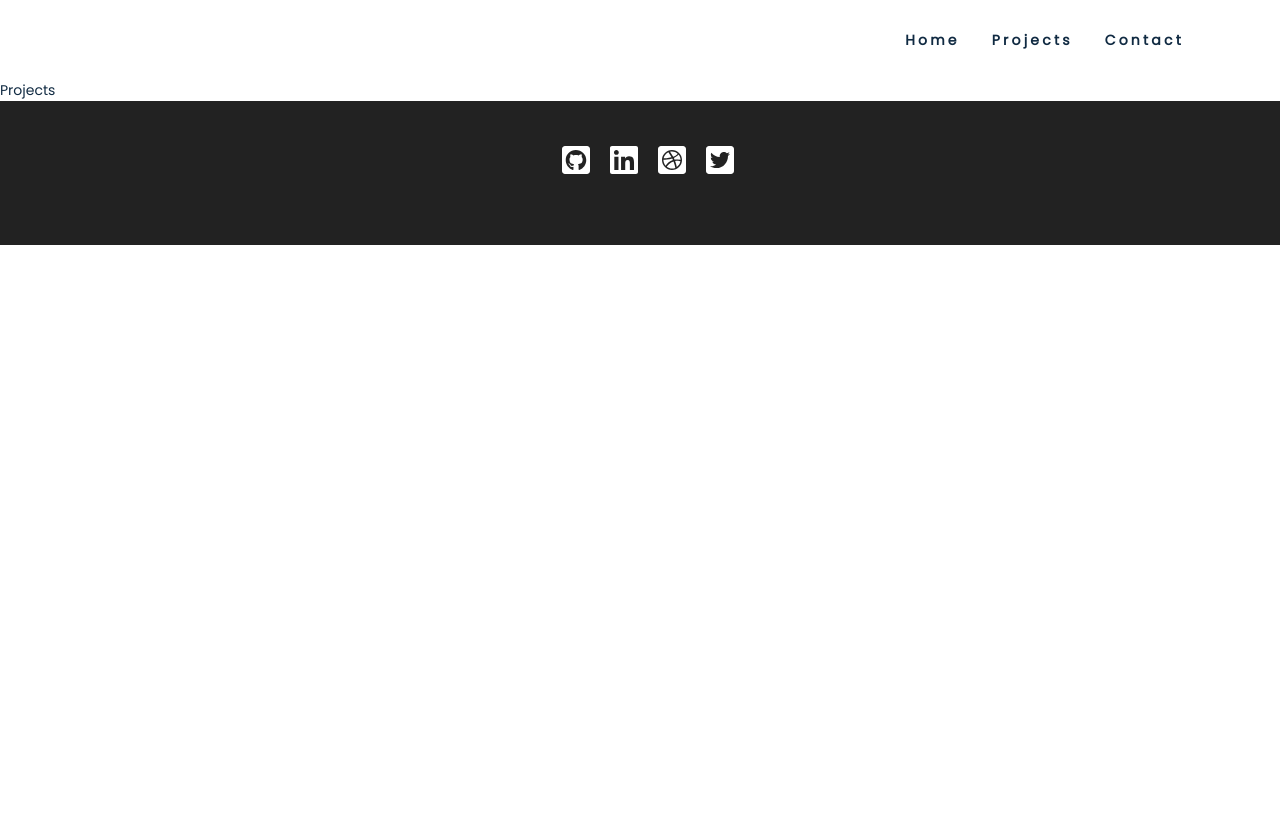
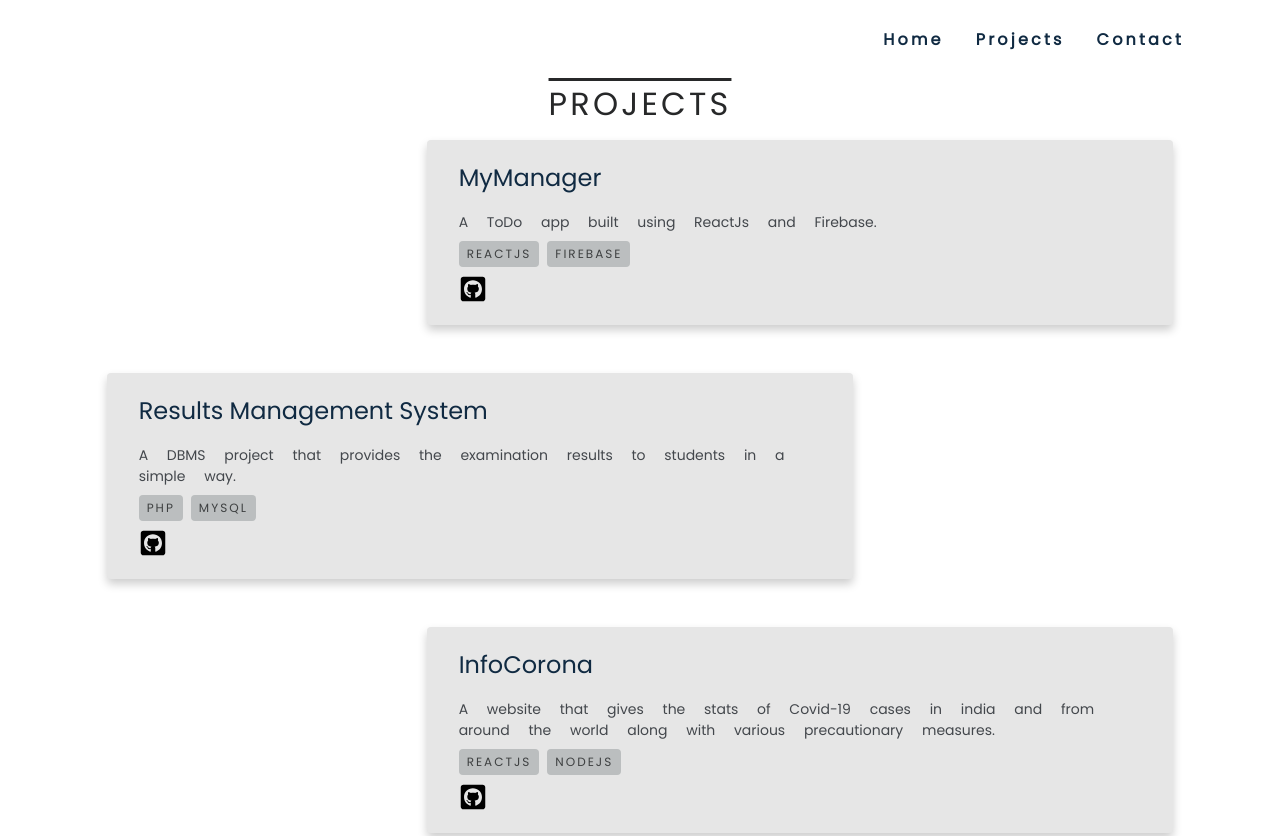
Before and after one commit to PoojaMallikarjun/poojamallikarjun.github.io, a Gatsby site: page /projects in a window 1280 px wide. Shown: the top 836 px of the page. Before the commit the page ends 800 px from the top, so only its background shows below. Built offline with nearby package versions, Linux system fonts and the light colour scheme; Gatsby itself is replaced by a stand-in of ours.

Commit message:
Added Projects and modified styling

```diff
--- a/src/components/Navbar.js
+++ b/src/components/Navbar.js
@@ -1,5 +1,5 @@
 import React from "react"
-import { FaAlignRight } from "react-icons/fa"
+import { GrList } from "react-icons/gr"
 import PageLinks from "../constants/links"
 
 const Navbar = ({ toggleSidebar }) => {
@@ -9,7 +9,7 @@ const Navbar = ({ toggleSidebar }) => {
         <div className="nav-header">
           {/* <h1>Pooja Mallikarjun</h1> */}
           <button type="button" className="toggle-btn" onClick={toggleSidebar}>
-            <FaAlignRight></FaAlignRight>
+            <GrList></GrList>
           </button>
         </div>
         <PageLinks styleClass="nav-links"></PageLinks>
--- /dev/null
+++ b/src/constants/projects.js
@@ -0,0 +1,58 @@
+import React from "react"
+import { FaGithubSquare } from "react-icons/fa"
+
+const data = [
+  {
+    id: 1,
+    title: "MyManager",
+    description: "A ToDo app built using ReactJs and Firebase.",
+    stack: ["ReactJs", "Firebase"],
+    link: "https://github.com/PoojaMallikarjun/Mymanager",
+  },
+  {
+    id: 2,
+    title: "Results Management System",
+    description:
+      "A DBMS project that provides the examination results to students in a simple way.",
+    stack: ["PHP", "MySQL"],
+    link: "https://github.com/PoojaMallikarjun/ResultsManagementSystem",
+  },
+  {
+    id: 3,
+    title: "InfoCorona",
+    description:
+      "A website that gives the stats of Covid-19 cases in india and from around the world along with various precautionary measures.",
+    stack: ["ReactJs", "nodeJs"],
+    link: "https://github.com/PoojaMallikarjun/InfoCorona-1",
+  },
+]
+
+const projectslist = data.map(project => {
+  return (
+    <article className="project">
+      <div className="project-info">
+        <h3>{project.title}</h3>
+        <p className="project-desc">{project.description}</p>
+        <div className="project-stack">
+          {project.stack.map(item => {
+            return <span>{item}</span>
+          })}
+        </div>
+        <div className="project-links">
+          <a href={project.link}>
+            <FaGithubSquare className="project-icon" />
+          </a>
+        </div>
+      </div>
+    </article>
+  )
+})
+
+export default () => {
+  return (
+    <div className="project-page">
+      <h1>Projects</h1>
+      {projectslist}
+    </div>
+  )
+}
--- a/src/constants/socialLinks.js
+++ b/src/constants/socialLinks.js
@@ -10,23 +10,22 @@ const data = [
   {
     id: 1,
     icon: <FaGithubSquare className="social-icon"></FaGithubSquare>,
-    url: "https://www.twitter.com",
+    url: "https://github.com/PoojaMallikarjun",
   },
   {
     id: 2,
     icon: <FaLinkedin className="social-icon"></FaLinkedin>,
-    url: "https://www.twitter.com",
+    url: "https://www.linkedin.com/in/pooja-m-112165171/",
   },
   {
     id: 3,
     icon: <FaDribbbleSquare className="social-icon"></FaDribbbleSquare>,
-    url: "https://www.twitter.com",
+    url: "https://dribbble.com/pooja_m",
   },
-
   {
     id: 4,
     icon: <FaTwitterSquare className="social-icon"></FaTwitterSquare>,
-    url: "https://www.twitter.com",
+    url: "https://twitter.com/pooja_m702",
   },
 ]
 const links = data.map(link => {
--- a/src/css/main.css
+++ b/src/css/main.css
@@ -20,9 +20,9 @@ body {
 ul {
   list-style-type: none;
 }
-li {
+/* li {
   display: inline-block;
-}
+} */
 
 a {
   text-decoration: none;
@@ -95,12 +95,12 @@ h4 {
   font-size: 2rem;
   background: transparent;
   border-color: transparent;
-  color: var(--clr-primary-5);
+  color: #181b1b;
   cursor: pointer;
-  transition: var(--transition);
+  transition: all 0.3s linear;
 }
 .toggle-btn:hover {
-  color: var(--clr-primary-2);
+  color: hsl(195, 2%, 33%);
 }
 
 .nav-links {
@@ -124,6 +124,7 @@ h4 {
     letter-spacing: 0.2rem;
     transition: all 0.3s linear;
     padding: 0.5rem 0;
+    font-size: 1rem;
   }
   .nav-links a:hover {
     color: hsl(209, 61%, 16%);
@@ -143,7 +144,7 @@ h4 {
 
 /*sidebar*/
 .sidebar {
-  background: hsl(210, 36%, 96%);
+  background: hsl(0, 0%, 99%);
   position: fixed;
   top: 0;
   left: 0;
@@ -168,7 +169,7 @@ h4 {
   display: block;
   text-align: center;
   text-transform: capitalize;
-  color: #404040;
+  color: #1a1919;
   letter-spacing: 0.2rem;
   margin-bottom: 0.5rem;
   font-size: 2rem;
@@ -347,15 +348,7 @@ Footer
   display: grid;
   place-items: center;
 }
-.footer h4 {
-  margin-top: 0.5rem;
-  color: #fff;
-  font-weight: normal;
-  text-transform: uppercase;
-}
-.footer h4 span {
-  color: #2caeba;
-}
+
 .footer-links {
   margin: 0 auto 1rem auto;
 }
@@ -367,6 +360,9 @@ Footer
 }
 .footer .social-link:hover {
   color: #cccccc;
+}
+.footer li {
+  display: inline;
 }
 
 /*contact page*/
@@ -392,7 +388,7 @@ Footer
 .contact-form h3 {
   font-size: 2rem;
   padding-top: 1.25rem;
-  color: #102a42;
+  color: #272829;
 }
 
 .contact-form h4 {
@@ -406,20 +402,21 @@ Footer
 .form-group {
   padding: 1rem 1.5rem;
 }
+
 .form-control {
   display: block;
   width: 100%;
   padding: 0.75rem 1rem;
   border: none;
   margin-bottom: 1.25rem;
-  background: hsl(0, 0%, 95%);
+  background: #f2f2f2;
   border-radius: 0.25rem;
   /* text-transform: uppercase; */
   letter-spacing: 0.2rem;
 }
 .form-control::placeholder {
   font-family: "Poppins", sans-serif;
-  color: hsl(209, 61%, 16%);
+  color: hsl(210, 16%, 20%);
   text-transform: uppercase;
   letter-spacing: 0.2rem;
 }
@@ -432,3 +429,142 @@ Footer
   border-top-right-radius: 0;
   border-top-left-radius: 0;
 }
+
+/*projects*/
+.projects {
+  background: hsl(210, 36%, 96%);
+}
+.project {
+  display: grid;
+  margin-bottom: 3rem;
+}
+.project-page {
+  align-items: center;
+}
+.project-page h1 {
+  font-size: 2rem;
+  text-align: center;
+  text-transform: uppercase;
+  font-weight: 400;
+  text-decoration: overline;
+  color: #272829;
+  letter-spacing: 0.2rem;
+}
+
+.project-info {
+  background: #e6e6e6;
+  padding: 1rem 2rem;
+  border-bottom-left-radius: 0.25rem;
+  border-bottom-right-radius: 0.25rem;
+}
+
+.project-info h3 {
+  font-weight: 500;
+  margin-bottom: 1rem;
+  font-size: 1.5rem;
+}
+.project-desc {
+  word-spacing: 15px;
+  color: hsl(209, 28%, 39%);
+}
+.project-stack {
+  margin-top: 0.5rem;
+  margin-bottom: 0.5rem;
+}
+.project-stack span,
+.about-stack span {
+  display: inline-block;
+  background: hsl(195, 3%, 74%);
+  color: hsl(200, 2%, 25%);
+  margin-right: 0.5rem;
+  padding: 0.25rem 0.5rem;
+  border-radius: 0.25rem;
+  text-transform: uppercase;
+  letter-spacing: 2px;
+  font-size: 0.85rem;
+}
+.about-stack span {
+  margin-top: 0.5rem;
+}
+.project-icon {
+  color: #000;
+  font-size: 1.75rem;
+  margin-right: 0.5rem;
+  transition: all 0.3s linear;
+}
+.project-icon:hover {
+  color: #868080;
+}
+
+@media screen and (min-width: 320px) {
+  .project {
+    grid-template-columns: repeat(12, 1fr);
+    align-items: center;
+  }
+
+  .project-info {
+    border-radius: 0.25rem;
+    box-shadow: 0 5px 8px rgba(0, 0, 0, 0.2);
+    z-index: 1;
+    grid-column: 2/12;
+    grid-row: 1 / 1;
+  }
+  /* .project-page h1 {
+    font-size: 1.5rem;
+  }
+  .project-info h3 {
+    font-weight: 500;
+    margin-bottom: 1rem;
+  } */
+  .project-desc {
+    word-spacing: 15px;
+    color: hsl(213, 6%, 28%);
+  }
+  .project-stack span,
+  .about-stack span {
+    display: inline-block;
+    background: hsl(195, 3%, 74%);
+    color: hsl(200, 2%, 25%);
+    margin-right: 0.5rem;
+    padding: 0.25rem 0.5rem;
+    border-radius: 0.25rem;
+    text-transform: uppercase;
+    letter-spacing: 2px;
+    font-size: 0.75rem;
+  }
+}
+
+@media screen and (min-width: 576px) {
+  .project-img {
+    height: 19rem;
+  }
+}
+@media screen and (min-width: 768px) {
+  .project-img {
+    height: 22rem;
+  }
+}
+@media screen and (min-width: 992px) {
+  .project {
+    grid-template-columns: repeat(12, 1fr);
+    align-items: center;
+  }
+
+  .project-info {
+    border-radius: 0.25rem;
+    box-shadow: 0 5px 10px rgba(0, 0, 0, 0.2);
+
+    z-index: 1;
+    grid-column: 5/12;
+    grid-row: 1 / 1;
+  }
+  .project:nth-of-type(even) .project-img {
+    grid-column: 5 / -1;
+    grid-row: 1 / 1;
+  }
+  .project:nth-of-type(even) .project-info {
+    grid-column: 2 / span 7;
+    grid-row: 1 / 1;
+    text-align: left;
+  }
+}
--- a/src/pages/projects.js
+++ b/src/pages/projects.js
@@ -1,8 +1,13 @@
 import React from "react"
 import Layout from "../components/Layout"
+import ProjectsList from "../constants/Projects"
 
 const Projects = () => {
-  return <Layout>Projects</Layout>
+  return (
+    <Layout>
+      <ProjectsList />
+    </Layout>
+  )
 }
 
 export default Projects
```
Also changed, not shown: src/components/Project.js (deleted), src/components/Projects.js (deleted), src/pages/about.js (deleted).
